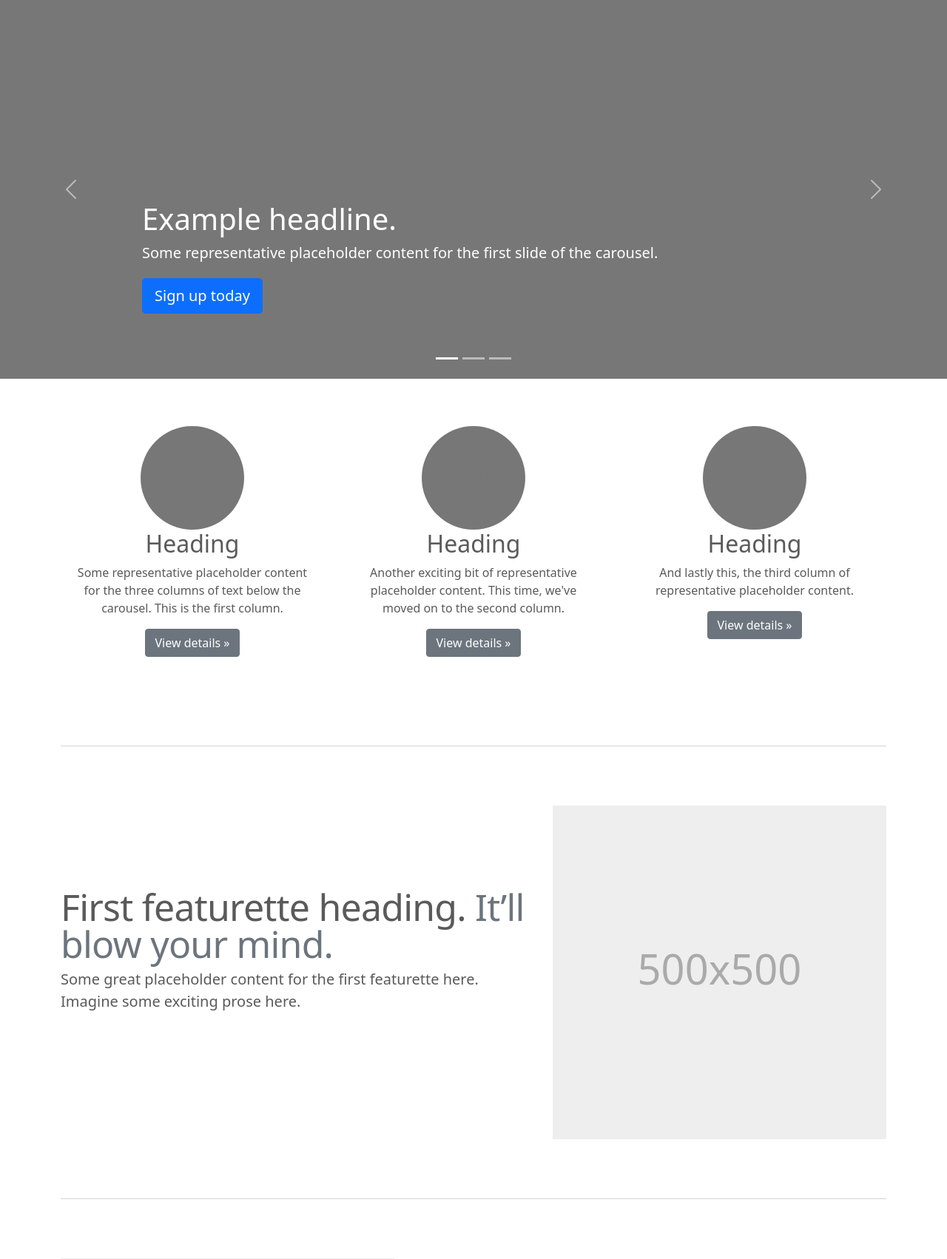
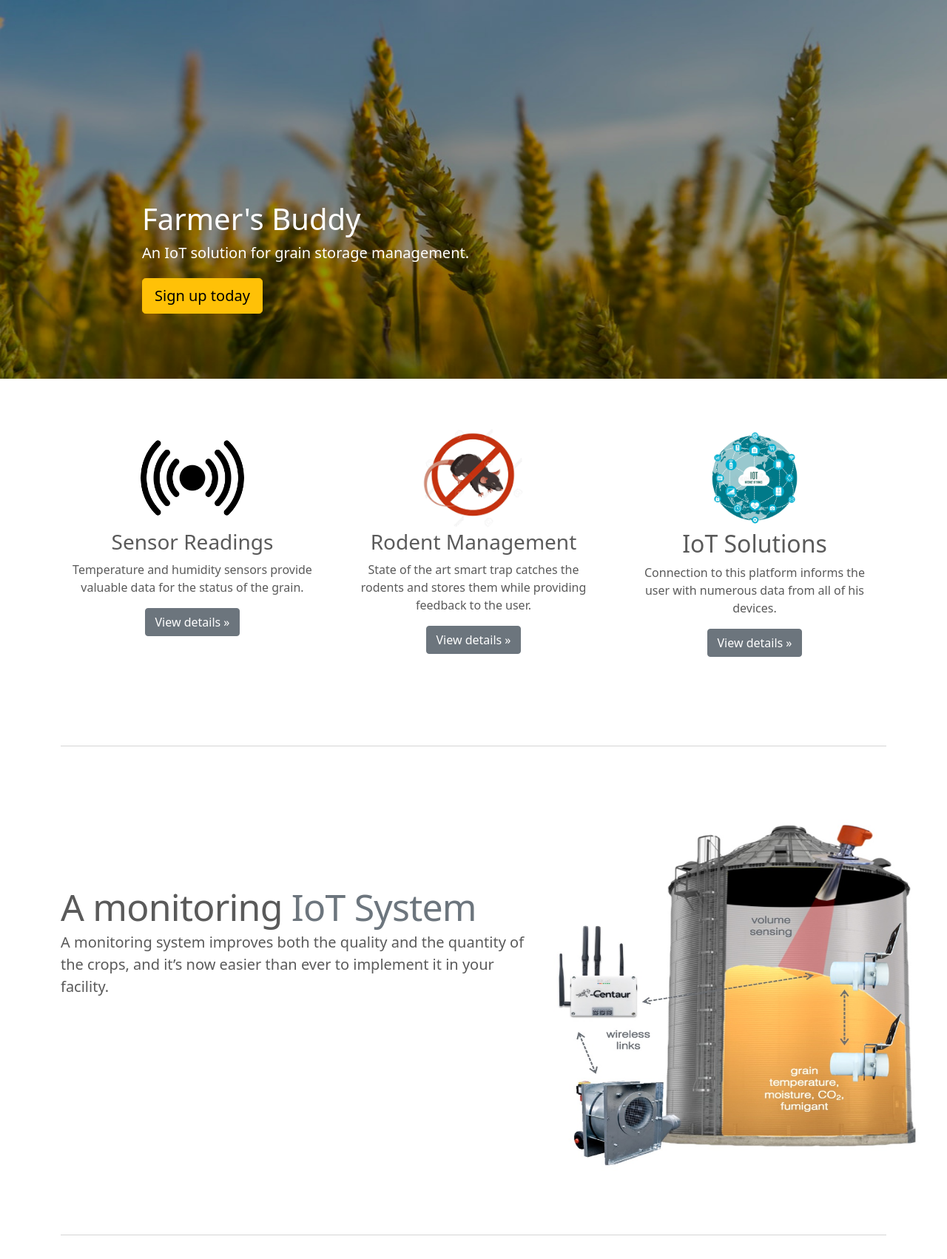
Before and after one commit to markostamos/iot_monitoring, a Flask app: page / in a window 1280 px wide; the page is wider, and only the part inside the window is pictured. Shown: the part 56-1758 px from the top of that part at 74% size. Run offline with Flask 2, Linux system fonts and the light colour scheme; some libraries are stand-ins or nearby versions.

Commit message:
index page

```diff
--- a/api/routes/main.py
+++ b/api/routes/main.py
@@ -38,18 +38,18 @@ def dashboard():
         }))
     if chosen_building and chosen_device:
         notifications = list(mongo.db.notifications.find({
-            "user_id": session["user_id"],
+            "username": session["username"],
             "building": chosen_building,
             "device": chosen_device
         }))
     elif chosen_building:
         notifications = list(mongo.db.notifications.find({
-            "user_id": session["user_id"],
+            "username": session["username"],
             "building": chosen_building
         }))
     else:
         notifications = list(mongo.db.notifications.find({
-            "user_id": session["user_id"]
+            "username": session["username"]
         }))
 
     return render_template('dashboard.html', buildings=buildings, chosen_building=chosen_building, devices=devices, chosen_device=chosen_device, notifications=notifications)
--- a/api/static/css/carousel.css
+++ b/api/static/css/carousel.css
@@ -60,6 +60,10 @@ body {
     font-weight: 400;
 }
 
+.marketing h3 {
+    font-weight: 400;
+}
+
 
 /* rtl:begin:ignore */
 
--- a/api/templates/index.html
+++ b/api/templates/index.html
@@ -23,54 +23,24 @@
 <link href="{{url_for('static',filename='css/carousel.css')}}" rel="stylesheet">
 
 <div id="myCarousel" class="carousel slide" data-bs-ride="carousel">
-    <div class="carousel-indicators">
-        <button type="button" data-bs-target="#myCarousel" data-bs-slide-to="0" class="active" aria-current="true" aria-label="Slide 1"></button>
-        <button type="button" data-bs-target="#myCarousel" data-bs-slide-to="1" aria-label="Slide 2"></button>
-        <button type="button" data-bs-target="#myCarousel" data-bs-slide-to="2" aria-label="Slide 3"></button>
-    </div>
+
     <div class="carousel-inner">
         <div class="carousel-item active">
-            <svg class="bd-placeholder-img" width="100%" height="100%" xmlns="http://www.w3.org/2000/svg" aria-hidden="true" preserveAspectRatio="xMidYMid slice" focusable="false"><rect width="100%" height="100%" fill="#777"/></svg>
+            <img class="bd-placeholder-img" src="{{url_for('static',filename='img/image.jpg')}}" />
 
             <div class="container">
                 <div class="carousel-caption text-start">
-                    <h1>Example headline.</h1>
-                    <p>Some representative placeholder content for the first slide of the carousel.</p>
-                    <p><a class="btn btn-lg btn-primary" href="#">Sign up today</a></p>
+                    <h1>Farmer's Buddy</h1>
+                    <p>An IoT solution for grain storage management.</p>
+                    <p><a class="btn btn-lg btn-warning" href="{{url_for('register')}}">Sign up today</a></p>
                 </div>
             </div>
         </div>
-        <div class="carousel-item">
-            <svg class="bd-placeholder-img" width="100%" height="100%" xmlns="http://www.w3.org/2000/svg" aria-hidden="true" preserveAspectRatio="xMidYMid slice" focusable="false"><rect width="100%" height="100%" fill="#777"/></svg>
 
-            <div class="container">
-                <div class="carousel-caption">
-                    <h1>Another example headline.</h1>
-                    <p>Some representative placeholder content for the second slide of the carousel.</p>
-                    <p><a class="btn btn-lg btn-primary" href="#">Learn more</a></p>
-                </div>
-            </div>
-        </div>
-        <div class="carousel-item">
-            <svg class="bd-placeholder-img" width="100%" height="100%" xmlns="http://www.w3.org/2000/svg" aria-hidden="true" preserveAspectRatio="xMidYMid slice" focusable="false"><rect width="100%" height="100%" fill="#777"/></svg>
 
-            <div class="container">
-                <div class="carousel-caption text-end">
-                    <h1>One more for good measure.</h1>
-                    <p>Some representative placeholder content for the third slide of this carousel.</p>
-                    <p><a class="btn btn-lg btn-primary" href="#">Browse gallery</a></p>
-                </div>
-            </div>
-        </div>
+
     </div>
-    <button class="carousel-control-prev" type="button" data-bs-target="#myCarousel" data-bs-slide="prev">
-      <span class="carousel-control-prev-icon" aria-hidden="true"></span>
-      <span class="visually-hidden">Previous</span>
-    </button>
-    <button class="carousel-control-next" type="button" data-bs-target="#myCarousel" data-bs-slide="next">
-      <span class="carousel-control-next-icon" aria-hidden="true"></span>
-      <span class="visually-hidden">Next</span>
-    </button>
+
 </div>
 
 
@@ -83,26 +53,25 @@
     <!-- Three columns of text below the carousel -->
     <div class="row">
         <div class="col-lg-4">
-            <svg class="bd-placeholder-img rounded-circle" width="140" height="140" xmlns="http://www.w3.org/2000/svg" role="img" aria-label="Placeholder: 140x140" preserveAspectRatio="xMidYMid slice" focusable="false"><title>Placeholder</title><rect width="100%" height="100%" fill="#777"/><text x="50%" y="50%" fill="#777" dy=".3em">140x140</text></svg>
-
-            <h2>Heading</h2>
-            <p>Some representative placeholder content for the three columns of text below the carousel. This is the first column.</p>
+            <!-- <svg class="bd-placeholder-img rounded-circle" width="140" height="140" xmlns="http://www.w3.org/2000/svg" role="img" aria-label="Placeholder: 140x140" preserveAspectRatio="xMidYMid slice" focusable="false"><title>Placeholder</title><rect width="100%" height="100%" fill="#777"/><text x="50%" y="50%" fill="#777" dy=".3em">140x140</text></svg> -->
+            <img class="bd-placeholder-img rounded-circle" width="140" height="140" src="{{url_for('static',filename='img/sensor.png')}}" />
+            <h3>Sensor Readings</h3>
+            <p>Temperature and humidity sensors provide valuable data for the status of the grain.</p>
             <p><a class="btn btn-secondary" href="#">View details &raquo;</a></p>
         </div>
         <!-- /.col-lg-4 -->
         <div class="col-lg-4">
-            <svg class="bd-placeholder-img rounded-circle" width="140" height="140" xmlns="http://www.w3.org/2000/svg" role="img" aria-label="Placeholder: 140x140" preserveAspectRatio="xMidYMid slice" focusable="false"><title>Placeholder</title><rect width="100%" height="100%" fill="#777"/><text x="50%" y="50%" fill="#777" dy=".3em">140x140</text></svg>
-
-            <h2>Heading</h2>
-            <p>Another exciting bit of representative placeholder content. This time, we've moved on to the second column.</p>
+            <img class="bd-placeholder-img rounded-circle" width="140" height="140" src="{{url_for('static',filename='img/rodent.webp')}}" />
+            <h3>Rodent Management</h3>
+            <p>State of the art smart trap catches the rodents and stores them while providing feedback to the user.</p>
             <p><a class="btn btn-secondary" href="#">View details &raquo;</a></p>
         </div>
         <!-- /.col-lg-4 -->
         <div class="col-lg-4">
-            <svg class="bd-placeholder-img rounded-circle" width="140" height="140" xmlns="http://www.w3.org/2000/svg" role="img" aria-label="Placeholder: 140x140" preserveAspectRatio="xMidYMid slice" focusable="false"><title>Placeholder</title><rect width="100%" height="100%" fill="#777"/><text x="50%" y="50%" fill="#777" dy=".3em">140x140</text></svg>
+            <img class="bd-placeholder-img rounded-circle" width="140" height="140" src="{{url_for('static',filename='img/iot.jpg')}}" />
 
-            <h2>Heading</h2>
-            <p>And lastly this, the third column of representative placeholder content.</p>
+            <h2>IoT Solutions</h2>
+            <p>Connection to this platform informs the user with numerous data from all of his devices.</p>
             <p><a class="btn btn-secondary" href="#">View details &raquo;</a></p>
         </div>
         <!-- /.col-lg-4 -->
@@ -116,11 +85,12 @@
 
     <div class="row featurette">
         <div class="col-md-7">
-            <h2 class="featurette-heading">First featurette heading. <span class="text-muted">It’ll blow your mind.</span></h2>
-            <p class="lead">Some great placeholder content for the first featurette here. Imagine some exciting prose here.</p>
+            <h2 class="featurette-heading">A monitoring <span class="text-muted">IoT System</span></h2>
+            <p class="lead">A monitoring system improves both the quality and the quantity of the crops, and it’s now easier than ever to implement it in your facility.</p>
         </div>
         <div class="col-md-5">
-            <svg class="bd-placeholder-img bd-placeholder-img-lg featurette-image img-fluid mx-auto" width="500" height="500" xmlns="http://www.w3.org/2000/svg" role="img" aria-label="Placeholder: 500x500" preserveAspectRatio="xMidYMid slice" focusable="false"><title>Placeholder</title><rect width="100%" height="100%" fill="#eee"/><text x="50%" y="50%" fill="#aaa" dy=".3em">500x500</text></svg>
+
+            <img class="bd-placeholder-img" width="500" height="500" src="{{url_for('static',filename='img/sensor2.jpg')}}" />
 
         </div>
     </div>
@@ -129,12 +99,11 @@
 
     <div class="row featurette">
         <div class="col-md-7 order-md-2">
-            <h2 class="featurette-heading">Oh yeah, it’s that good. <span class="text-muted">See for yourself.</span></h2>
-            <p class="lead">Another featurette? Of course. More placeholder content here to give you an idea of how this layout would work with some actual real-world content in place.</p>
+            <h2 class="featurette-heading">Clean facilities with the <span class="text-muted">IoT Trap</span></h2>
+            <p class="lead">The trap is designed to catch the rodents, and not kill them.It notifies the user after every catch and when action is needed.</p>
         </div>
         <div class="col-md-5 order-md-1">
-            <svg class="bd-placeholder-img bd-placeholder-img-lg featurette-image img-fluid mx-auto" width="500" height="500" xmlns="http://www.w3.org/2000/svg" role="img" aria-label="Placeholder: 500x500" preserveAspectRatio="xMidYMid slice" focusable="false"><title>Placeholder</title><rect width="100%" height="100%" fill="#eee"/><text x="50%" y="50%" fill="#aaa" dy=".3em">500x500</text></svg>
-
+            <img class="bd-placeholder-img" width="500" height="500" src="{{url_for('static',filename='img/trap1.png')}}" />
         </div>
     </div>
 
@@ -142,11 +111,11 @@
 
     <div class="row featurette">
         <div class="col-md-7">
-            <h2 class="featurette-heading">And lastly, this one. <span class="text-muted">Checkmate.</span></h2>
-            <p class="lead">And yes, this is the last block of representative placeholder content. Again, not really intended to be actually read, simply here to give you a better view of what this would look like with some actual content. Your content.</p>
+            <h2 class="featurette-heading">Everything is <span class="text-muted">connected.</span></h2>
+            <p class="lead">Both the sensors and the trap are accessible from a user friendly dashboard.</p>
         </div>
         <div class="col-md-5">
-            <svg class="bd-placeholder-img bd-placeholder-img-lg featurette-image img-fluid mx-auto" width="500" height="500" xmlns="http://www.w3.org/2000/svg" role="img" aria-label="Placeholder: 500x500" preserveAspectRatio="xMidYMid slice" focusable="false"><title>Placeholder</title><rect width="100%" height="100%" fill="#eee"/><text x="50%" y="50%" fill="#aaa" dy=".3em">500x500</text></svg>
+            <img class="bd-placeholder-img" width="700" height="400" src="{{url_for('static',filename='img/pc.png')}}" />
 
         </div>
     </div>
```
Also changed, not shown: api/static/img/crops.jpg (added), api/static/img/image.jpg (added), api/static/img/iot.jpg (added), api/static/img/iot2.jpg (added), api/static/img/ironman_zuck.jpg (added), api/static/img/pc.png (added), api/static/img/rodent.webp (added), api/static/img/sensor.png (added), api/static/img/sensor2.jpg (added), api/static/img/tony.jpeg (added), api/static/img/trap1.png (added), api/static/img/trap2.png (added), api/static/img/trap3.png (added).
